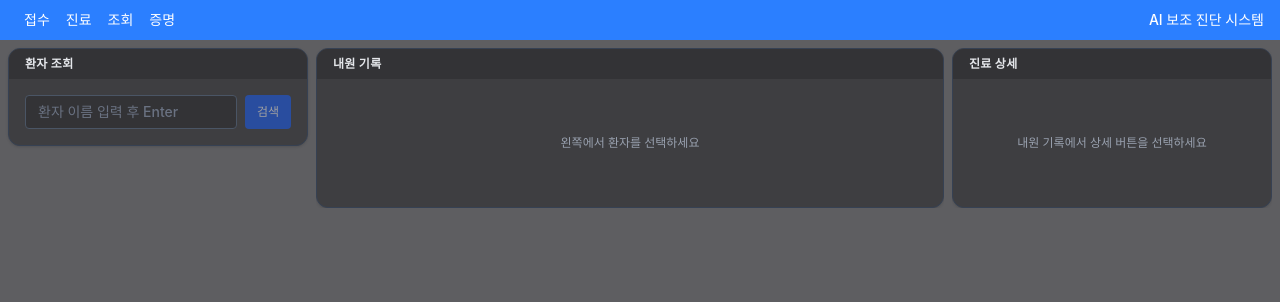
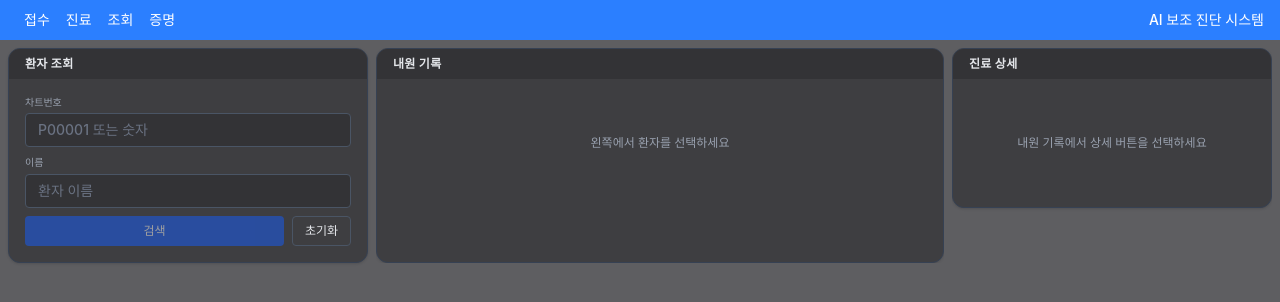
Before and after one commit to CSID-DGU/2026-1-CECD1-5-Artifact-9, a React (Vite) app in the folder frontend/: page /lookup in a window 1280 px wide. Shown: the top 302 px of the page. Built offline with nearby package versions, Linux system fonts and the light colour scheme.

Commit message:
feat: 환자 조회 조건 검색 UI 구현

```diff
--- a/frontend/src/pages/Lookup.tsx
+++ b/frontend/src/pages/Lookup.tsx
@@ -1,5 +1,5 @@
 import { useState } from "react";
-import { searchPatients, type Patient } from "../api/patients";
+import { getPatient, searchPatients, type Patient } from "../api/patients";
 import { listVisitsByPatient, type Visit, type VisitStatus } from "../api/visits";
 import { getPrescription, type PrescriptionResponse } from "../api/prescription";
 import { Card } from "../components/Card";
@@ -59,31 +59,85 @@ function InfoRow({ label, value }: { label: string; value: React.ReactNode }) {
 type VisitWithPrescription = Visit & { prescription?: PrescriptionResponse | null };
 
 export default function Lookup() {
-  const [query, setQuery] = useState("");
+  const [chartNoQuery, setChartNoQuery] = useState("");
+  const [nameQuery, setNameQuery] = useState("");
   const [isSearching, setIsSearching] = useState(false);
   const [patients, setPatients] = useState<Patient[]>([]);
   const [hasSearched, setHasSearched] = useState(false);
+  const [searchError, setSearchError] = useState<string | null>(null);
   const [selectedPatient, setSelectedPatient] = useState<Patient | null>(null);
   const [visits, setVisits] = useState<VisitWithPrescription[]>([]);
   const [isLoadingVisits, setIsLoadingVisits] = useState(false);
   const [selectedVisit, setSelectedVisit] = useState<VisitWithPrescription | null>(null);
 
+  function parseChartNo(value: string) {
+    const normalized = value.trim().toUpperCase().replace(/^P/, "");
+    if (!normalized) return null;
+    if (!/^\d+$/.test(normalized)) return Number.NaN;
+    return Number(normalized);
+  }
+
+  function dedupePatients(items: Patient[]) {
+    return [...new Map(items.map((patient) => [patient.id, patient])).values()];
+  }
+
   async function handleSearch() {
-    if (!query.trim()) return;
+    const chartNo = chartNoQuery.trim();
+    const name = nameQuery.trim();
+    if (!chartNo && !name) return;
+
+    const parsedPatientId = chartNo ? parseChartNo(chartNo) : null;
+    const hasInvalidChartNo = Number.isNaN(parsedPatientId);
+    if (hasInvalidChartNo && !name) {
+      setPatients([]);
+      setHasSearched(true);
+      setSearchError("차트번호는 P00001 또는 숫자 형식으로 입력해 주세요.");
+      return;
+    }
+
     setIsSearching(true);
+    setSearchError(null);
     setSelectedPatient(null);
     setVisits([]);
     setSelectedVisit(null);
     try {
-      const results = await searchPatients(query.trim());
-      setPatients(results);
+      const results: Patient[] = [];
+
+      if (parsedPatientId !== null && !hasInvalidChartNo) {
+        const patient = await getPatient(parsedPatientId).catch(() => null);
+        if (patient) {
+          results.push(patient);
+        }
+      }
+
+      if (name) {
+        const nameResults = await searchPatients(name);
+        results.push(...nameResults);
+      }
+
+      setPatients(dedupePatients(results));
       setHasSearched(true);
+      if (hasInvalidChartNo) {
+        setSearchError("차트번호 형식이 올바르지 않아 이름으로만 검색했습니다.");
+      }
     } catch {
       setPatients([]);
       setHasSearched(true);
+      setSearchError("환자 조회 중 오류가 발생했습니다.");
     } finally {
       setIsSearching(false);
     }
+  }
+
+  function handleResetSearch() {
+    setChartNoQuery("");
+    setNameQuery("");
+    setPatients([]);
+    setHasSearched(false);
+    setSearchError(null);
+    setSelectedPatient(null);
+    setVisits([]);
+    setSelectedVisit(null);
   }
 
   async function handleSelectPatient(patient: Patient) {
@@ -137,49 +191,83 @@ export default function Lookup() {
   return (
     <div className="flex-1 p-[8px] flex gap-[8px] overflow-hidden">
       {/* Left: Search */}
-      <section className="w-[300px] flex flex-col shrink-0 gap-[8px]">
+      <section className="w-[360px] flex flex-col shrink-0 gap-[8px]">
         <Card title="환자 조회">
-          <div className="flex gap-2">
+          <div className="flex flex-col gap-2">
+            <label className="flex flex-col gap-1">
+              <span className="text-[10px] text-gray-400">차트번호</span>
               <input
                 type="text"
-              value={query}
-              onChange={(e) => setQuery(e.target.value)}
+                value={chartNoQuery}
+                onChange={(e) => setChartNoQuery(e.target.value)}
                 onKeyDown={(e) => e.key === "Enter" && handleSearch()}
-              placeholder="환자 이름 입력 후 Enter"
-              className="flex-1 min-w-0 px-3 py-1.5 rounded bg-side-bg border border-gray-600 text-sm text-white focus:outline-none focus:border-blue-500 transition-colors placeholder-gray-500"
+                placeholder="P00001 또는 숫자"
+                className="w-full px-3 py-1.5 rounded bg-side-bg border border-gray-600 text-sm text-white focus:outline-none focus:border-blue-500 transition-colors placeholder-gray-500"
               />
+            </label>
+
+            <label className="flex flex-col gap-1">
+              <span className="text-[10px] text-gray-400">이름</span>
+              <input
+                type="text"
+                value={nameQuery}
+                onChange={(e) => setNameQuery(e.target.value)}
+                onKeyDown={(e) => e.key === "Enter" && handleSearch()}
+                placeholder="환자 이름"
+                className="w-full px-3 py-1.5 rounded bg-side-bg border border-gray-600 text-sm text-white focus:outline-none focus:border-blue-500 transition-colors placeholder-gray-500"
+              />
+            </label>
+
+            <div className="flex gap-2">
               <button
                 onClick={handleSearch}
-              disabled={isSearching || !query.trim()}
-              className="shrink-0 px-3 py-1.5 bg-blue-600 hover:bg-blue-500 text-xs text-white rounded transition-colors disabled:opacity-50 disabled:cursor-not-allowed"
+                disabled={isSearching || (!chartNoQuery.trim() && !nameQuery.trim())}
+                className="flex-1 px-3 py-1.5 bg-blue-600 hover:bg-blue-500 text-xs text-white rounded transition-colors disabled:opacity-50 disabled:cursor-not-allowed"
               >
-              {isSearching ? "..." : "검색"}
+                {isSearching ? "검색 중..." : "검색"}
+              </button>
+              <button
+                onClick={handleResetSearch}
+                disabled={isSearching}
+                className="px-3 py-1.5 border border-gray-600 hover:bg-gray-700 text-xs text-gray-200 rounded transition-colors disabled:opacity-50 disabled:cursor-not-allowed"
+              >
+                초기화
               </button>
             </div>
+          </div>
+
+          {searchError && (
+            <p className="mt-3 rounded border border-red-500/40 bg-red-500/10 px-3 py-2 text-[11px] text-red-200">
+              {searchError}
+            </p>
+          )}
 
           {hasSearched && (
             <div className="mt-3">
               {patients.length === 0 ? (
                 <p className="text-xs text-gray-400 text-center py-4">검색 결과가 없습니다</p>
               ) : (
-                <div className="flex flex-col divide-y divide-gray-700">
+                <div className="overflow-x-auto rounded border border-gray-700">
+                  <div className="grid grid-cols-[86px_1fr_82px] bg-gray-950 px-2 py-2 text-[10px] font-semibold text-gray-400">
+                    <span>차트번호</span>
+                    <span>이름</span>
+                    <span>생년월일</span>
+                  </div>
                   {patients.map((p) => (
                     <button
                       key={p.id}
                       onClick={() => handleSelectPatient(p)}
-                      className={`w-full text-left px-2 py-2.5 hover:bg-gray-700/60 transition-colors rounded ${
+                      className={`grid w-full grid-cols-[86px_1fr_82px] items-center gap-0 px-2 py-2 text-left hover:bg-gray-700/60 transition-colors ${
                         selectedPatient?.id === p.id ? "bg-blue-600/20 border border-blue-600/40" : ""
                       }`}
                     >
-                      <div className="flex items-center justify-between">
-                        <span className="text-sm text-white font-medium">{p.name}</span>
                       <span className="font-mono text-[10px] text-blue-300">P{String(p.id).padStart(5, "0")}</span>
-                      </div>
-                      <div className="text-[10px] text-gray-400 mt-0.5">
+                      <span className="min-w-0 truncate text-xs font-medium text-white">{p.name}</span>
+                      <span className="text-[10px] text-gray-400">{formatDateOnly(p.birthDate)}</span>
+                      <span className="col-span-3 mt-1 text-[10px] text-gray-400">
                         <GenderLabel gender={p.gender} />
-                        {p.birthDate ? ` · ${formatDateOnly(p.birthDate)}` : ""}
                         {p.phone ? ` · ${p.phone}` : ""}
-                      </div>
+                      </span>
                     </button>
                   ))}
                 </div>
```
Lines whose indentation alone changed are shown as unchanged.
